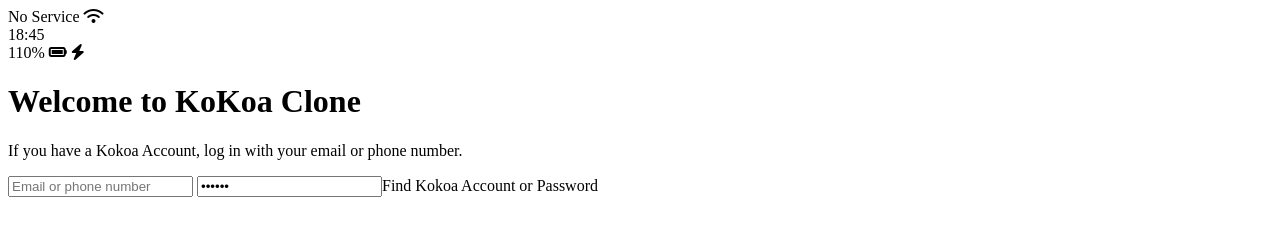
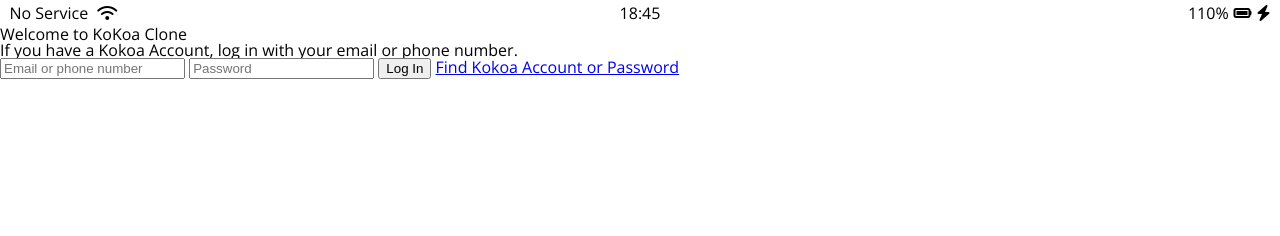
Before and after one commit to tmdwhd0123/kokoa-clone-2020, a plain HTML site: page index.html in a window 1280 px wide. Drawn offline with nearby package versions, Linux system fonts and the light colour scheme.

Commit message:
create css file

```diff
--- /dev/null
+++ b/css/reset.css
@@ -0,0 +1,124 @@
+html,
+body,
+div,
+span,
+applet,
+object,
+iframe,
+h1,
+h2,
+h3,
+h4,
+h5,
+h6,
+p,
+blockquote,
+pre,
+a,
+abbr,
+acronym,
+address,
+big,
+cite,
+code,
+del,
+dfn,
+em,
+img,
+ins,
+kbd,
+q,
+s,
+samp,
+small,
+strike,
+strong,
+sub,
+sup,
+tt,
+var,
+b,
+u,
+i,
+center,
+dl,
+dt,
+dd,
+ol,
+ul,
+li,
+fieldset,
+form,
+label,
+legend,
+table,
+caption,
+tbody,
+tfoot,
+thead,
+tr,
+th,
+td,
+article,
+aside,
+canvas,
+details,
+embed,
+figure,
+figcaption,
+footer,
+header,
+hgroup,
+menu,
+nav,
+output,
+ruby,
+section,
+summary,
+time,
+mark,
+audio,
+video {
+  margin: 0;
+  padding: 0;
+  border: 0;
+  font-size: 100%;
+  font: inherit;
+  vertical-align: baseline;
+}
+/* HTML5 display-role reset for older browsers */
+article,
+aside,
+details,
+figcaption,
+figure,
+footer,
+header,
+hgroup,
+menu,
+nav,
+section {
+  display: block;
+}
+body {
+  line-height: 1;
+}
+ol,
+ul {
+  list-style: none;
+}
+blockquote,
+q {
+  quotes: none;
+}
+blockquote:before,
+blockquote:after,
+q:before,
+q:after {
+  content: "";
+  content: none;
+}
+table {
+  border-collapse: collapse;
+  border-spacing: 0;
+}
--- /dev/null
+++ b/css/status-bar.css
@@ -0,0 +1,28 @@
+.status-bar{
+  display: flex;
+  justify-content: center;
+  padding: 5px 3px;
+}
+
+.status-bar__column{
+  width: 33%;
+}
+
+.status-bar__column:first-child span{
+  margin-right: 5px;
+}
+
+.status-bar__column:nth-child(2){
+  display: flex;
+  justify-content: center;
+}
+
+.status-bar__column:last-child{
+  display: flex;
+  justify-content: flex-end;
+  align-items: center;
+}
+
+.status-bar__column .fa-battery-full{
+  margin: 0px 5px
+}
--- /dev/null
+++ b/css/styles.css
@@ -0,0 +1,6 @@
+@import url('https://fonts.googleapis.com/css2?family=Open+Sans:wght@400;600&display=swap');
+@import "reset.css";
+@import "status-bar.css";
+body {
+  font-family: 'Open Sans', sans-serif;
+}
--- a/index.html
+++ b/index.html
@@ -1,6 +1,7 @@
 <!DOCTYPE html>
 <html lang="en">
 <head>
+<link rel="stylesheet" href="css/styles.css">
   <meta charset="UTF-8">
   <meta name="viewport" content="width=device-width, initial-scale=1.0">
   <title>Welcome to Kokoa Clone</title>
@@ -26,8 +27,8 @@
   </header>
   <form id="login-form">
     <input type="text" placeholder="Email or phone number">
-    <input type="password" placeholder="Password"
-    <input type="submit" value="Log In"
+    <input type="password" placeholder="Password">
+    <input type="submit" value="Log In">
   <a href="#">Find Kokoa Account or Password</a>
   </form>
 
```
